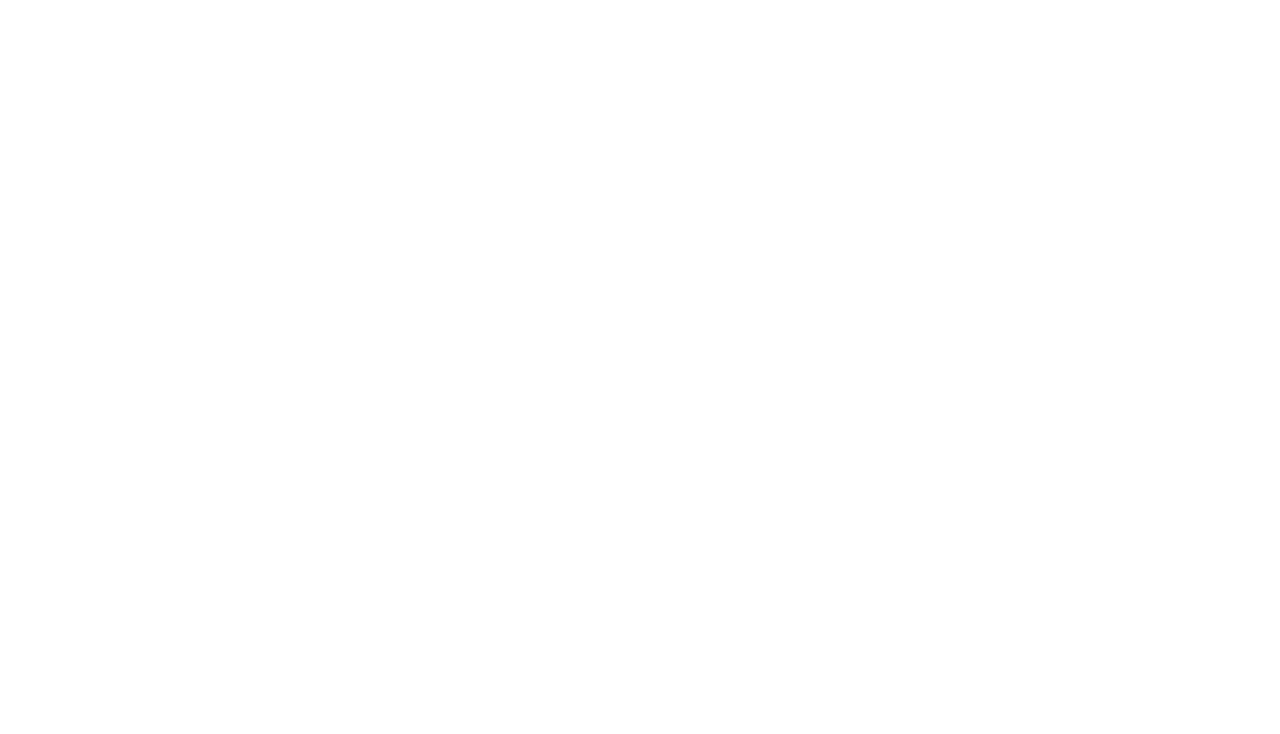
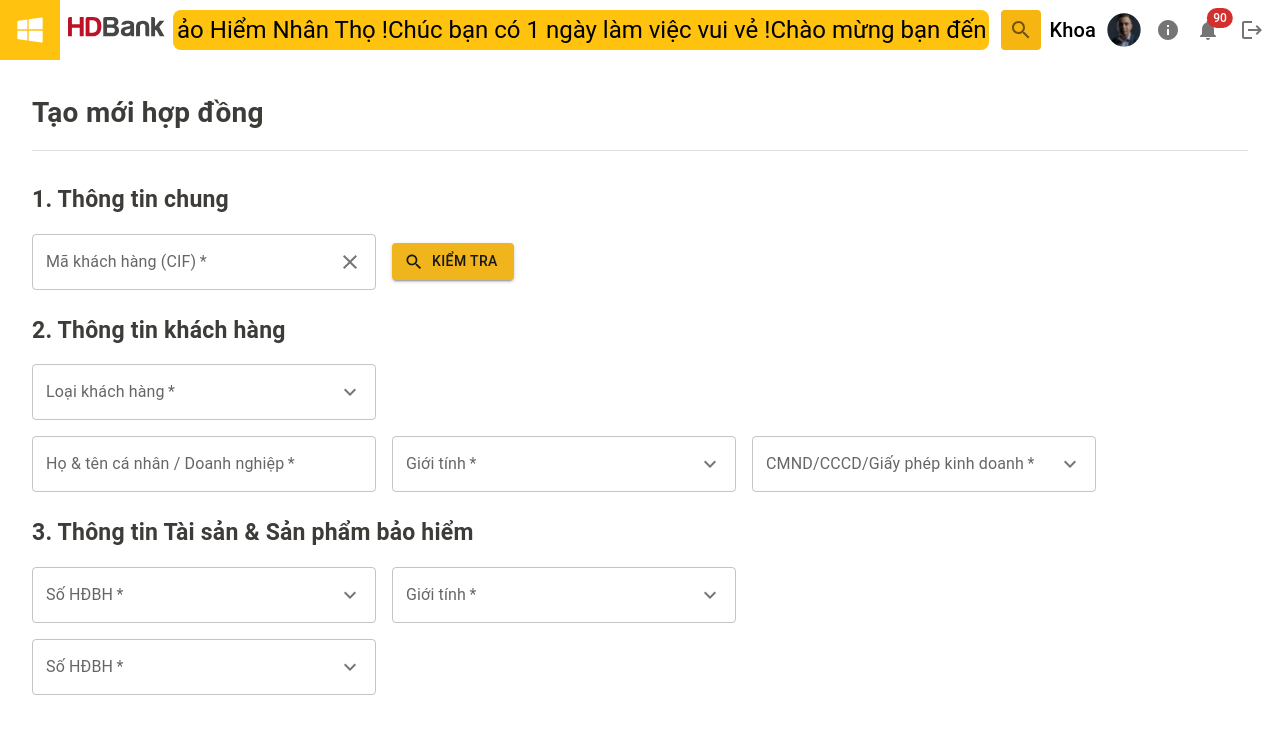
Before and after one commit to HoangBaoPhuc369/Internship_HDBank, a React (Vite) app: page /taomoihopdongdev in a window 1280 px wide. Before the commit this address had no page. Shown: the top 734 px of the page. Built offline with nearby package versions, Linux system fonts and the light colour scheme.

Commit message:
Layout HDBHPhinhanTho

```diff
--- a/src/components/Custom/Button.tsx
+++ b/src/components/Custom/Button.tsx
@@ -7,15 +7,31 @@
   hoverColor?: string;
   label?: string;
   startIcon?: any;
+  m?: string;
+  ml?: string;
+  mr?: string;
 }
 
 const Buttonn = (props: ButtonProps) => {
-  const { bgcolor, color, hoverBgcolor, hoverColor, label, startIcon } = props;
+  const {
+    bgcolor,
+    color,
+    hoverBgcolor,
+    hoverColor,
+    label,
+    startIcon,
+    m,
+    ml,
+    mr,
+  } = props;
   return (
     <Button
       startIcon={startIcon}
       variant="contained"
       sx={{
+        mr: mr,
+        ml: ml,
+        m: m,
         bgcolor: bgcolor,
         color: color,
         ":hover": {
--- /dev/null
+++ b/src/components/Custom/TextField.tsx
@@ -0,0 +1,29 @@
+import { InputAdornment } from "@mui/material";
+import TextField from "@mui/material/TextField";
+
+interface ButtonProps {
+  iconEnd?: any;
+  label?: string;
+  required?: boolean;
+  w?: string;
+  h?: string;
+  mr?: string;
+}
+const TextFieldd = (props: ButtonProps) => {
+  const { iconEnd, label, required, w, h, mr } = props;
+  return (
+    <TextField
+      sx={{
+        height: h,
+        width: w,
+        marginRight: mr,
+      }}
+      required={required}
+      label={label}
+      InputProps={{
+        endAdornment: <InputAdornment position="end">{iconEnd}</InputAdornment>,
+      }}
+    />
+  );
+};
+export default TextFieldd;
--- a/src/page/HDBHPhiNhanTho/index.tsx
+++ b/src/page/HDBHPhiNhanTho/index.tsx
@@ -1,4 +1,3 @@
-import React from "react";
 import BaoHiemPhiNhanThoView from "./BaoHiemPhiNhanThoView";
 import "./style/DataTable.scss";
 const DSHDBHPhiNhanThoPage = () => {
--- /dev/null
+++ b/src/page/TaoMoiHopDong/TaoMoiHopDongvView.tsx
@@ -0,0 +1,13 @@
+import React from "react";
+import HDTaoMoiHopDong from "./components/HDTaoMoiHopDong";
+import { Box } from "@mui/material";
+
+const TaoMoiHopDongView = () => {
+  return (
+    <Box m={2}>
+      <HDTaoMoiHopDong />
+    </Box>
+  );
+};
+
+export default TaoMoiHopDongView;
--- /dev/null
+++ b/src/page/TaoMoiHopDong/components/HDTaoMoiHopDong.tsx
@@ -0,0 +1,20 @@
+import { Box, Divider, Typography } from "@mui/material";
+
+import ThongTinChung from "./ThongTinChung";
+import ThongTinKhachHang from "./ThongTinKhachHang";
+import ThongTinTaiSanSanPhamBH from "./ThongTinTaiSanSanPhamBH";
+const HDTaoMoiHopDong = () => {
+  return (
+    <Box p={2} bgcolor={"white"} color={"black"} borderRadius={2}>
+      <Typography fontSize={28} fontWeight={600} color={"#3E3C39"} pb={2}>
+        Tạo mới hợp đồng
+      </Typography>
+      <Divider />
+      <ThongTinChung />
+      <ThongTinKhachHang />
+      <ThongTinTaiSanSanPhamBH />
+    </Box>
+  );
+};
+
+export default HDTaoMoiHopDong;
--- /dev/null
+++ b/src/page/TaoMoiHopDong/components/ThongTinChung/index.tsx
@@ -0,0 +1,36 @@
+import React from "react";
+import SearchIcon from "@mui/icons-material/Search";
+import TextFieldd from "../../../../components/Custom/TextField";
+import ClearIcon from "@mui/icons-material/Clear";
+import Buttonn from "../../../../components/Custom/Button";
+import { Box, Grid, Typography } from "@mui/material";
+const ThongTinChung = () => {
+  return (
+    <Box>
+      <Grid item pt={4} pb={2}>
+        <Typography color={"#3E3C39"} fontSize={"23px"} fontWeight={600}>
+          1. Thông tin chung
+        </Typography>
+      </Grid>
+      <Grid item display={"flex"} alignItems={"center"}>
+        <TextFieldd
+          w="344px"
+          iconEnd={<ClearIcon />}
+          label="Mã khách hàng (CIF)"
+          required={true}
+        />
+        <Buttonn
+          ml="16px"
+          startIcon={<SearchIcon />}
+          label="Kiểm tra"
+          color="#181818"
+          bgcolor="#F0B41C"
+          hoverColor="#181818"
+          hoverBgcolor="#F0B41C"
+        />
+      </Grid>
+    </Box>
+  );
+};
+
+export default ThongTinChung;
--- /dev/null
+++ b/src/page/TaoMoiHopDong/components/ThongTinKhachHang/index.tsx
@@ -0,0 +1,46 @@
+import { Box, Grid, Typography } from "@mui/material";
+import TextFieldd from "../../../../components/Custom/TextField";
+import KeyboardArrowDownIcon from "@mui/icons-material/KeyboardArrowDown";
+const ThongTinKhachHang = () => {
+  return (
+    <Box>
+      <Grid item pt={3} pb={2}>
+        <Typography color={"#3E3C39"} fontSize={"23px"} fontWeight={600}>
+          2. Thông tin khách hàng
+        </Typography>
+      </Grid>
+      <Grid item display={"flex"} alignItems={"center"}>
+        <TextFieldd
+          w="344px"
+          iconEnd={<KeyboardArrowDownIcon />}
+          label="Loại khách hàng"
+          required={true}
+        />
+      </Grid>
+      <Grid item pt={2} display={"flex"} alignItems={"center"}>
+        <TextFieldd
+          w="344px"
+          mr="16px"
+          label="Họ & tên cá nhân / Doanh nghiệp"
+          required={true}
+        />
+        <TextFieldd
+          w="344px"
+          mr="16px"
+          label="Giới tính"
+          iconEnd={<KeyboardArrowDownIcon />}
+          required={true}
+        />
+        <TextFieldd
+          w="344px"
+          mr="16px"
+          label="CMND/CCCD/Giấy phép kinh doanh"
+          iconEnd={<KeyboardArrowDownIcon />}
+          required={true}
+        />
+      </Grid>
+    </Box>
+  );
+};
+
+export default ThongTinKhachHang;
--- /dev/null
+++ b/src/page/TaoMoiHopDong/components/ThongTinTaiSanSanPhamBH/index.tsx
@@ -0,0 +1,42 @@
+import { Box, Grid, Typography } from "@mui/material";
+import React from "react";
+import TextFieldd from "../../../../components/Custom/TextField";
+import KeyboardArrowDownIcon from "@mui/icons-material/KeyboardArrowDown";
+
+const ThongTinTaiSanSanPhamBH = () => {
+  return (
+    <Box>
+      <Grid item pt={3} pb={2}>
+        <Typography color={"#3E3C39"} fontSize={"23px"} fontWeight={600}>
+          3. Thông tin Tài sản & Sản phẩm bảo hiểm
+        </Typography>
+      </Grid>
+      <Grid item display={"flex"} alignItems={"center"}>
+        <TextFieldd
+          w="344px"
+          mr="16px"
+          iconEnd={<KeyboardArrowDownIcon />}
+          label="Số HĐBH"
+          required={true}
+        />
+        <TextFieldd
+          w="344px"
+          iconEnd={<KeyboardArrowDownIcon />}
+          label="Giới tính"
+          required={true}
+        />
+      </Grid>
+      <Grid item pt={2} display={"flex"} alignItems={"center"}>
+        <TextFieldd
+          w="344px"
+          mr="16px"
+          label="Số HĐBH"
+          iconEnd={<KeyboardArrowDownIcon />}
+          required={true}
+        />
+      </Grid>
+    </Box>
+  );
+};
+
+export default ThongTinTaiSanSanPhamBH;
--- /dev/null
+++ b/src/page/TaoMoiHopDong/index.tsx
@@ -0,0 +1,7 @@
+import TaoMoiHopDongView from "./TaoMoiHopDongvView";
+
+const TaoMoiHopDong = () => {
+  return <TaoMoiHopDongView />;
+};
+
+export default TaoMoiHopDong;
--- a/src/router/index.tsx
+++ b/src/router/index.tsx
@@ -1,6 +1,7 @@
 import { useRoutes } from "react-router-dom";
 import MainLayout from "../layout/MainLayout";
 import DSHDBHPhiNhanThoPage from "../page/HDBHPhiNhanTho";
+import TaoMoiHopDong from "../page/TaoMoiHopDong";
 
 const Router = () => {
   const elements = useRoutes([
@@ -12,6 +13,10 @@
           path: "dshbphinhanthodev",
           element: <DSHDBHPhiNhanThoPage />,
         },
+        {
+          path: "taomoihopdongdev",
+          element: <TaoMoiHopDong />,
+        },
       ],
     },
   ]);
```
